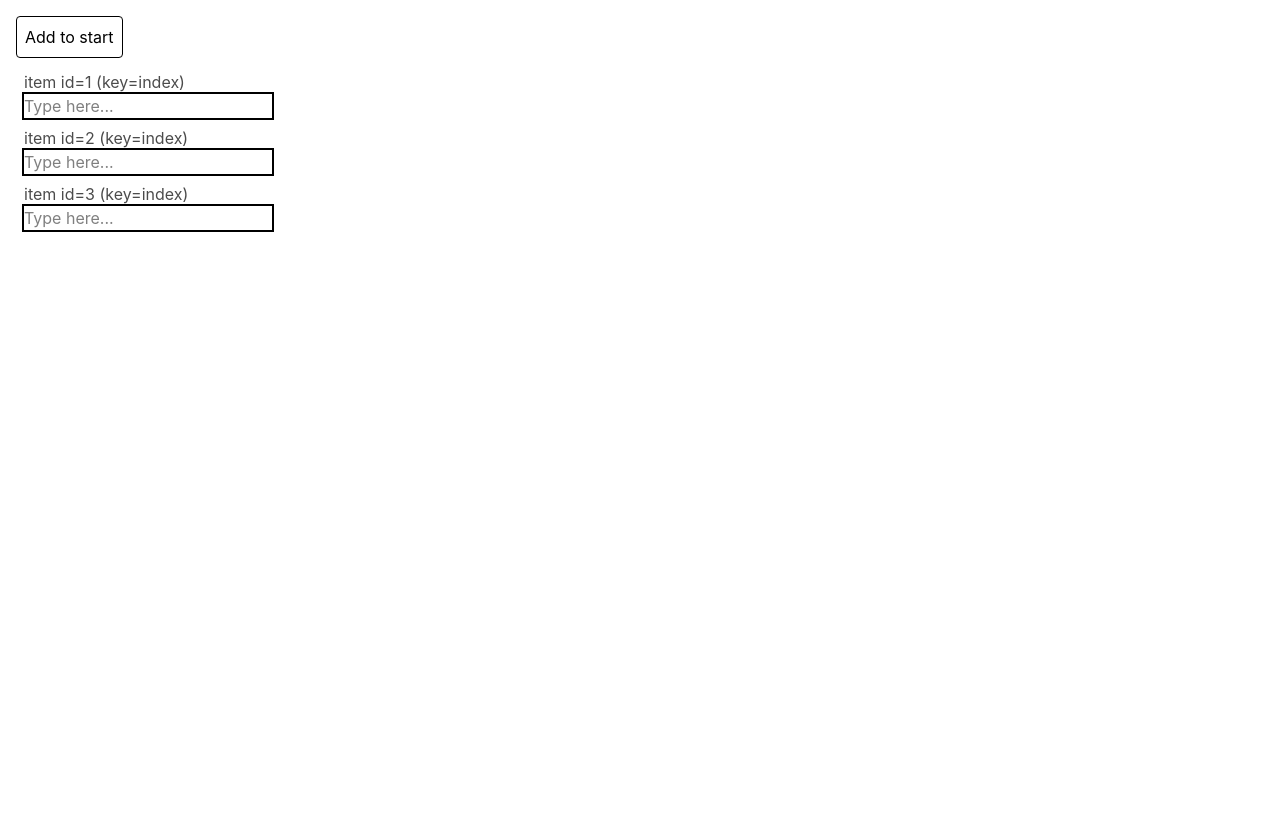
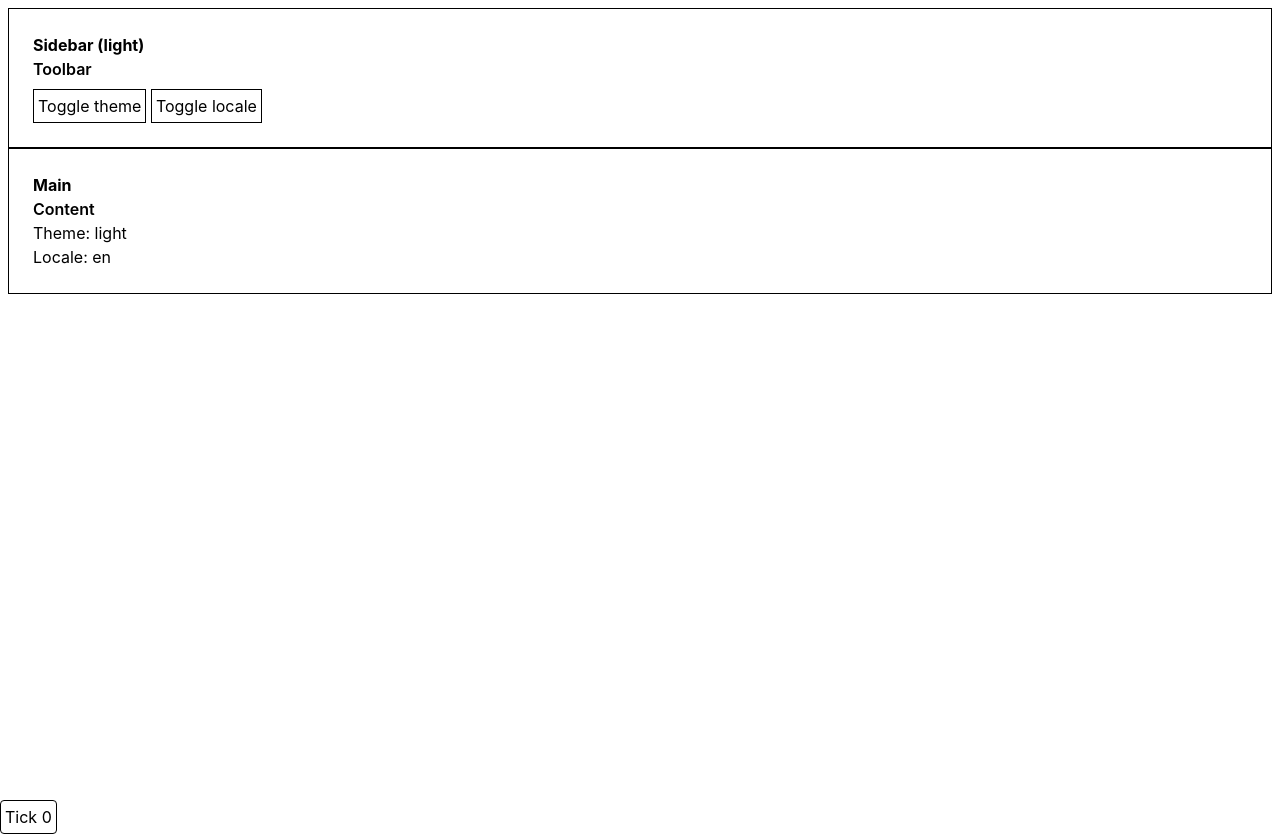
Before and after one commit to MionFF/react-labs, a React (Vite) app: page / in a window 1280 px wide. Before the commit the page ends 800 px from the top, so only its background shows below. Built offline with nearby package versions, Linux system fonts and the light colour scheme.

Commit message:
Provider Placement Lab finished.

```diff
--- a/src/app/AppRouter.tsx
+++ b/src/app/AppRouter.tsx
@@ -1,6 +1,6 @@
 // import NotesWithFilter from '../mini-products/notes/NotesWithFilter'
 
-import KeyDrill from '../labs/keys/KeyDrill'
+import App from '../labs/context/ProviderPlacementLab/App'
 
 // Wrap centered:
 {
@@ -10,5 +10,5 @@ import KeyDrill from '../labs/keys/KeyDrill'
 }
 
 export function AppRouter() {
-  return <KeyDrill />
+  return <App />
 }
--- /dev/null
+++ b/src/labs/context/ProviderPlacementLab/App.tsx
@@ -0,0 +1,13 @@
+import Layout from './Layout'
+import LocaleProvider from './context/locale/LocaleProvider'
+import ThemeProvider from './context/theme/ThemeProvider'
+
+export default function App() {
+  return (
+    <ThemeProvider>
+      <LocaleProvider>
+        <Layout />
+      </LocaleProvider>
+    </ThemeProvider>
+  )
+}
--- /dev/null
+++ b/src/labs/context/ProviderPlacementLab/Content.tsx
@@ -0,0 +1,17 @@
+import { useLocale } from './context/locale/LocaleContext'
+import { useTheme } from './context/theme/ThemeContext'
+
+export default function Content() {
+  const { theme } = useTheme()
+  const { locale } = useLocale()
+
+  console.count('<Content>')
+
+  return (
+    <div>
+      <h3 className='font-semibold'>Content</h3>
+      <h3>Theme: {theme}</h3>
+      <h3>Locale: {locale}</h3>
+    </div>
+  )
+}
--- /dev/null
+++ b/src/labs/context/ProviderPlacementLab/Layout.tsx
@@ -0,0 +1,15 @@
+import Main from './Main'
+import Sidebar from './Sidebar'
+import { useTheme } from './context/theme/ThemeContext'
+
+export default function Layout() {
+  const { theme } = useTheme()
+  const themeClass = theme === 'dark' ? 'bg-[#333] text-white border-[#777]' : ''
+
+  return (
+    <div className={`${themeClass} min-h-screen p-2 transition duration-200 ease`}>
+      <Sidebar />
+      <Main />
+    </div>
+  )
+}
--- /dev/null
+++ b/src/labs/context/ProviderPlacementLab/Main.tsx
@@ -0,0 +1,10 @@
+import Content from './Content'
+
+export default function Main() {
+  return (
+    <div className='p-6 border'>
+      <h2 className='font-bold'>Main</h2>
+      <Content />
+    </div>
+  )
+}
--- /dev/null
+++ b/src/labs/context/ProviderPlacementLab/Sidebar.tsx
@@ -0,0 +1,14 @@
+import { useTheme } from './context/theme/ThemeContext'
+import Toolbar from './Toolbar'
+
+export default function Sidebar() {
+  const { theme } = useTheme()
+  console.count('<Sidebar>')
+
+  return (
+    <div className='flex flex-col p-6 border'>
+      <h2 className='font-bold'>Sidebar ({theme})</h2>
+      <Toolbar />
+    </div>
+  )
+}
--- /dev/null
+++ b/src/labs/context/ProviderPlacementLab/Toolbar.tsx
@@ -0,0 +1,23 @@
+import { useLocale } from './context/locale/LocaleContext'
+import { useTheme } from './context/theme/ThemeContext'
+
+export default function Toolbar() {
+  const { toggleTheme } = useTheme()
+  const { toggleLocale } = useLocale()
+
+  const btnClasses = 'p-1 mt-2 border cursor-pointer transition duration-300 hover:-translate-y-1'
+
+  console.count('<Toolbar>')
+
+  return (
+    <div>
+      <h3 className='font-semibold'>Toolbar</h3>
+      <button onClick={toggleTheme} className={btnClasses}>
+        Toggle theme
+      </button>{' '}
+      <button onClick={toggleLocale} className={btnClasses}>
+        Toggle locale
+      </button>
+    </div>
+  )
+}
--- /dev/null
+++ b/src/labs/context/ProviderPlacementLab/context/locale/LocaleContext.tsx
@@ -0,0 +1,15 @@
+import { createContext, useContext } from 'react'
+import type { Locale } from '../../types'
+
+type LocaleContextProps = {
+  locale: Locale
+  toggleLocale: () => void
+}
+
+export const LocaleContext = createContext<LocaleContextProps | null>(null)
+
+export function useLocale() {
+  const value = useContext(LocaleContext)
+  if (!value) throw new Error('LocaleProvider is required!')
+  return value
+}
--- /dev/null
+++ b/src/labs/context/ProviderPlacementLab/context/locale/LocaleProvider.tsx
@@ -0,0 +1,23 @@
+import { useCallback, useEffect, useMemo, useState } from 'react'
+import type { Locale } from '../../types'
+import { LocaleContext } from './LocaleContext'
+
+export default function LocaleProvider({ children }: { children: React.ReactNode }) {
+  const [locale, setLocale] = useState<Locale>(() => {
+    const stored = localStorage.getItem('locale')
+    if (stored === 'en' || stored === 'es') return stored
+    return 'en'
+  })
+
+  const toggleLocale = useCallback(() => {
+    setLocale(l => (l === 'es' ? 'en' : 'es'))
+  }, [])
+
+  useEffect(() => {
+    localStorage.setItem('locale', locale)
+  }, [locale])
+
+  const value = useMemo(() => ({ locale, toggleLocale }), [locale, toggleLocale])
+
+  return <LocaleContext.Provider value={value}>{children}</LocaleContext.Provider>
+}
--- /dev/null
+++ b/src/labs/context/ProviderPlacementLab/context/theme/ThemeContext.tsx
@@ -0,0 +1,15 @@
+import { createContext, useContext } from 'react'
+import type { Theme } from '../../types'
+
+type ThemeContextProps = {
+  theme: Theme
+  toggleTheme: () => void
+}
+
+export const ThemeContext = createContext<ThemeContextProps | null>(null)
+
+export function useTheme() {
+  const value = useContext(ThemeContext)
+  if (!value) throw new Error('ThemeProvider is required!')
+  return value
+}
--- /dev/null
+++ b/src/labs/context/ProviderPlacementLab/context/theme/ThemeProvider.tsx
@@ -0,0 +1,33 @@
+import { useCallback, useEffect, useMemo, useState } from 'react'
+import { ThemeContext } from './ThemeContext'
+import type { Theme } from '../../types'
+
+export default function ThemeProvider({ children }: { children: React.ReactNode }) {
+  const [theme, setTheme] = useState<Theme>(() => {
+    const stored = localStorage.getItem('theme')
+    return stored === 'dark' ? 'dark' : 'light'
+  })
+  const [tick, setTick] = useState(0)
+
+  const toggleTheme = useCallback(() => {
+    setTheme(t => (t === 'dark' ? 'light' : 'dark'))
+  }, [])
+
+  useEffect(() => {
+    localStorage.setItem('theme', theme)
+  }, [theme])
+
+  const value = useMemo(() => ({ theme, toggleTheme }), [theme, toggleTheme])
+
+  return (
+    <ThemeContext.Provider value={value}>
+      {children}
+      <button
+        className='p-1 border rounded cursor-pointer'
+        onClick={() => setTick(prev => prev + 1)}
+      >
+        Tick {tick}
+      </button>
+    </ThemeContext.Provider>
+  )
+}
--- /dev/null
+++ b/src/labs/context/ProviderPlacementLab/types.ts
@@ -0,0 +1,3 @@
+export type Theme = 'light' | 'dark'
+
+export type Locale = 'en' | 'es'
```
